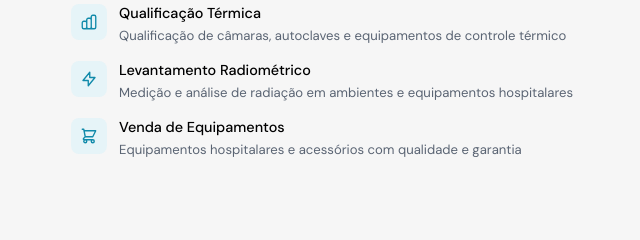
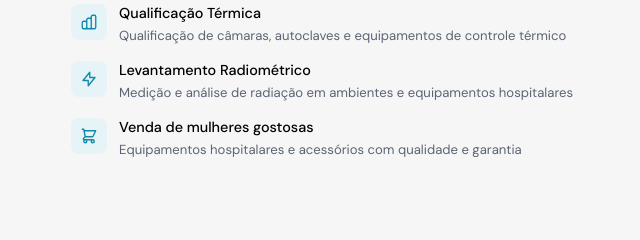
Before and after one commit to Lucanius/ingeniumwebsite, a plain HTML site: page index.html in a window 1280 px wide. Shown: the part 1091-1331 px from the top of the page, 609-1249 px from the left. Drawn offline with nearby package versions, Linux system fonts and the light colour scheme.

```diff
--- a/index.html
+++ b/index.html
@@ -738,7 +738,7 @@
           <svg fill="none" viewBox="0 0 24 24" stroke="currentColor" stroke-width="1.8"><path stroke-linecap="round" stroke-linejoin="round" d="M3 3h2l.4 2M7 13h10l4-8H5.4M7 13L5.4 5M7 13l-2.293 2.293c-.63.63-.184 1.707.707 1.707H17m0 0a2 2 0 100 4 2 2 0 000-4zm-8 2a2 2 0 11-4 0 2 2 0 014 0z"/></svg>
         </div>
         <div class="feature-info">
-          <strong>Venda de Equipamentos</strong>
+          <strong>Venda de mulheres gostosas</strong>
           <span>Equipamentos hospitalares e acessórios com qualidade e garantia</span>
         </div>
       </div>
```
